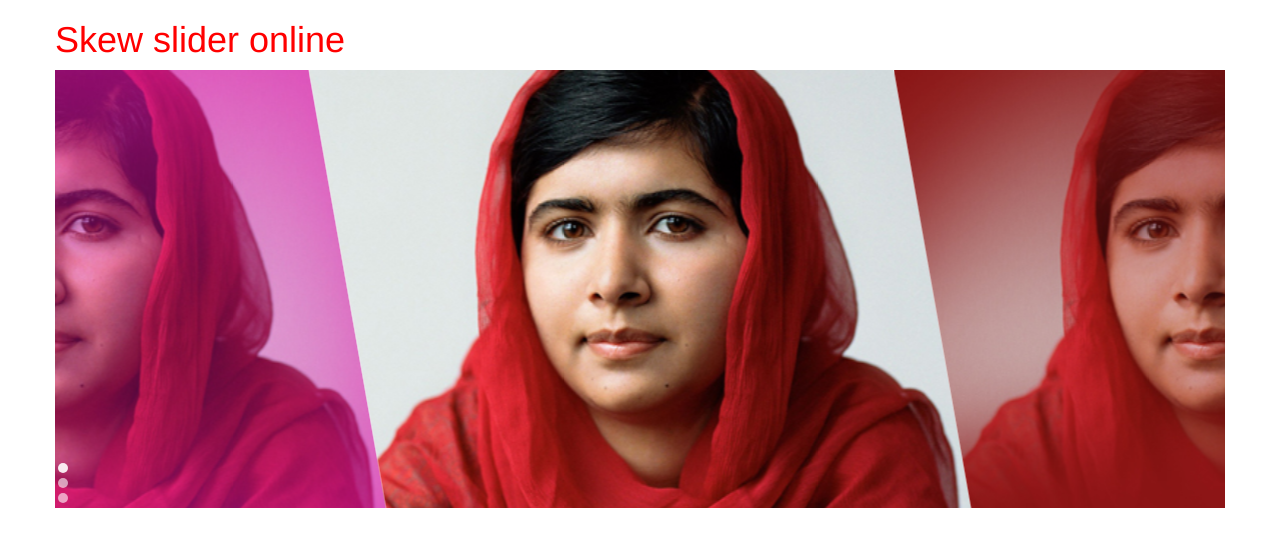
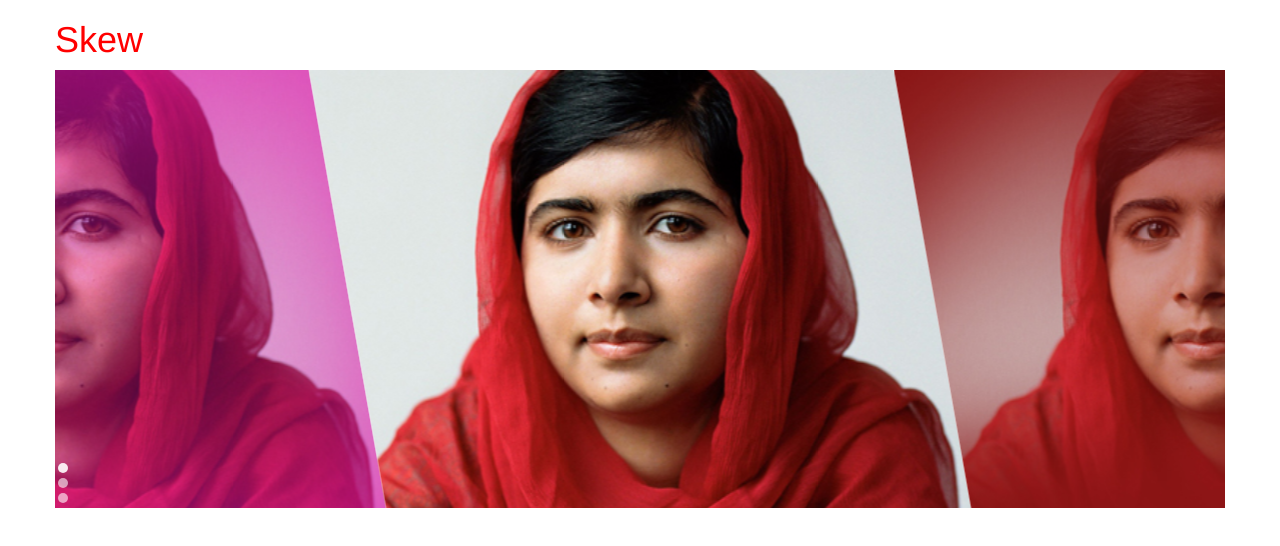
Before and after one commit to vickyUI/qhealth-test, a plain HTML site: page index.html in a window 1280 px wide. Drawn offline with nearby package versions, Linux system fonts and the light colour scheme.

Commit message:
test online

```diff
--- a/index.html
+++ b/index.html
@@ -19,7 +19,7 @@
 
 
 	<div class="row">
-	<h1 class="medium-title">Skew slider online</h1>
+	<h1 class="medium-title">Skew</h1>
 	<div class="slider-container">
 			<div class="slider-single">
 			<div class="slider-inner">
```
